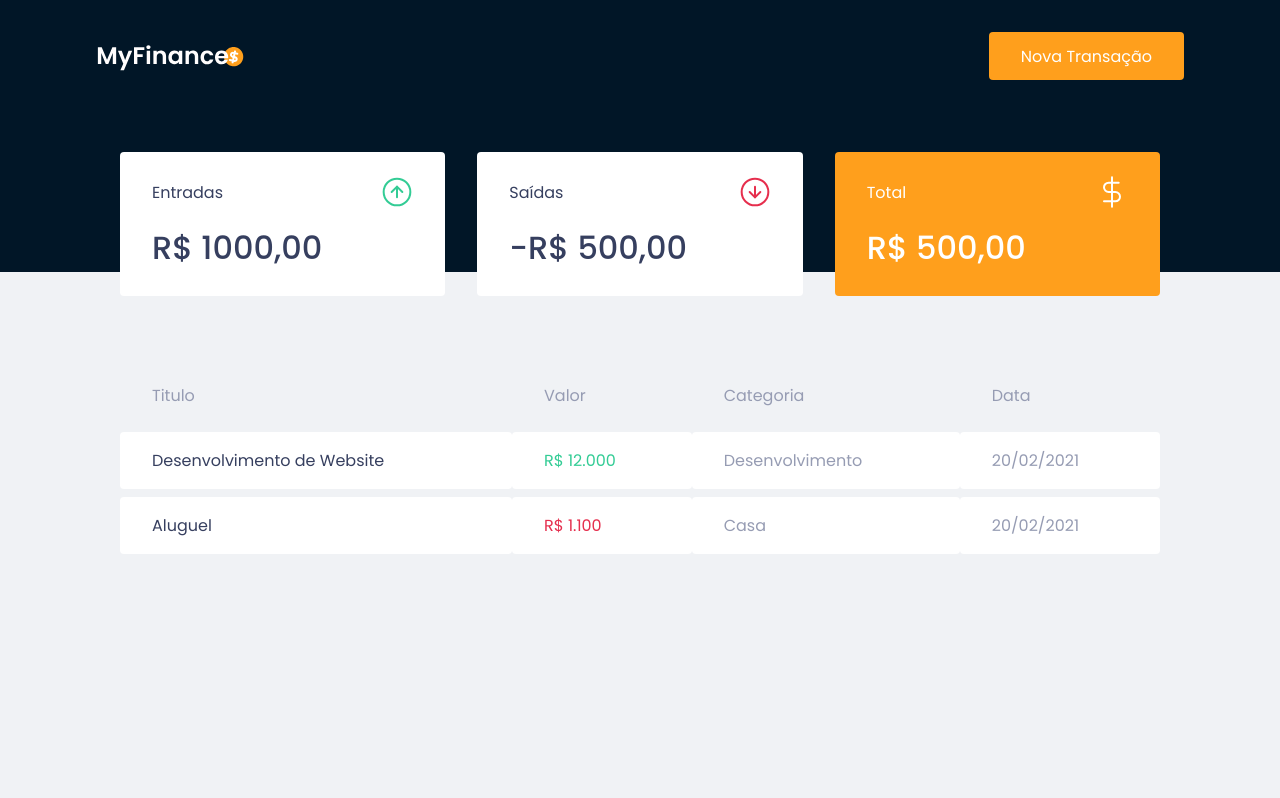
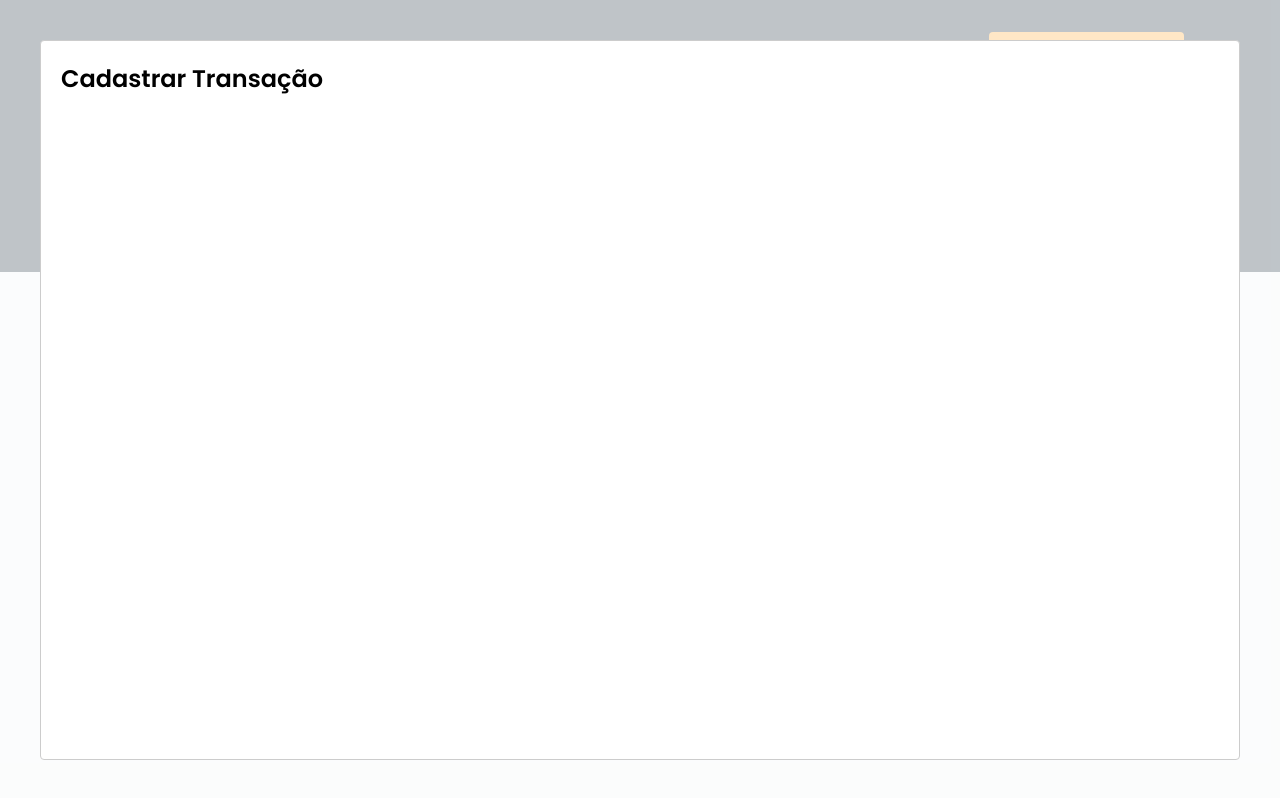
Before and after one commit to CabralArthur/MyFinances-M2, a React (Create React App) app: page / in a window 1280 px wide. Both pictures are taken after a click on the button "Nova Transação". Built offline with nearby package versions, Linux system fonts and the light colour scheme; no server answers; what miragejs would draw is missing.

Commit message:
Adding React Modal to Application

```diff
--- a/package.json
+++ b/package.json
@@ -3,10 +3,12 @@
   "version": "0.1.0",
   "private": true,
   "dependencies": {
+    "@types/react-modal": "^3.12.1",
     "axios": "^0.21.4",
     "miragejs": "^0.1.41",
     "react": "^17.0.2",
     "react-dom": "^17.0.2",
+    "react-modal": "^3.14.3",
     "react-scripts": "4.0.3",
     "styled-components": "^5.3.1",
     "web-vitals": "^1.0.1"
--- a/src/App.tsx
+++ b/src/App.tsx
@@ -1,13 +1,32 @@
+import Modal from 'react-modal';
+import { useState } from 'react';
 import { Header } from "./components/Header";
 import { GlobalStyle } from "./styles/global";
 import { Dashboard } from "./components/Dashboard";
 
+Modal.setAppElement('#root')
 
 export function App() {
+
+  const [isNewTransactionModalOpen, setIsNewTransactionModalOpen] = useState(false);
+
+  function handleOpenNewTransactionModal() {
+      setIsNewTransactionModalOpen(true);
+  }
+
+  function handleCloseNewTransactionModal() {
+      setIsNewTransactionModalOpen(false);
+  }
+
   return (
     <div>
-      <Header/>
+      <Header onOpenNewTransactionModal={handleOpenNewTransactionModal}/>
       <Dashboard/>
+      <Modal
+            isOpen={isNewTransactionModalOpen}
+            onRequestClose={handleCloseNewTransactionModal}>
+                <h2>Cadastrar Transação</h2>
+        </Modal>
       <GlobalStyle/>
     </div>
   );
--- a/src/components/Header/index.tsx
+++ b/src/components/Header/index.tsx
@@ -1,12 +1,18 @@
 import { Container, Content } from "./styles";
 import logoSource from '../../assets/img/logoSvg.svg';
 
-export function Header(){
+interface HeaderProps{
+    onOpenNewTransactionModal: () => void;
+}
+
+export function Header({ onOpenNewTransactionModal }: HeaderProps) {
     return (
         <Container>
             <Content>
                 <img src={logoSource} alt="Logo MyFinances" />
-                <button type="button">Nova Transação</button>
+                <button type="button" onClick={onOpenNewTransactionModal}>
+                    Nova Transação
+                </button>
             </Content>
         </Container>
     )
```
Also changed, not shown: 1 other file (tests, documents, lock files or other folders).
